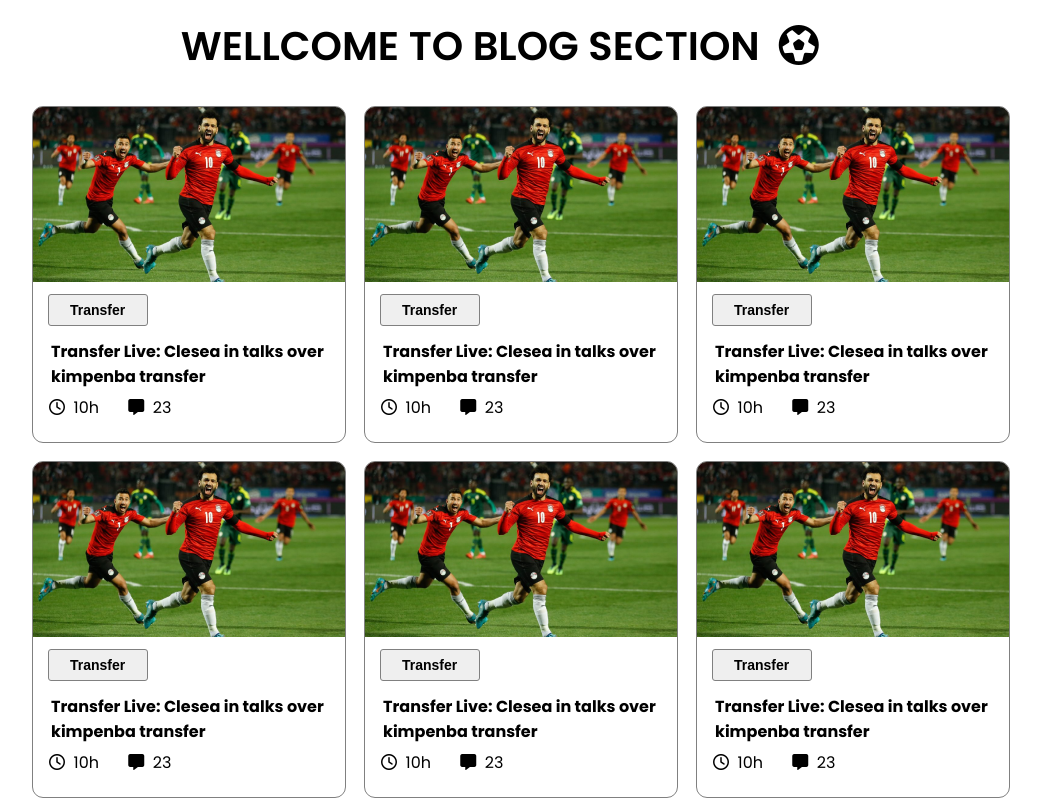
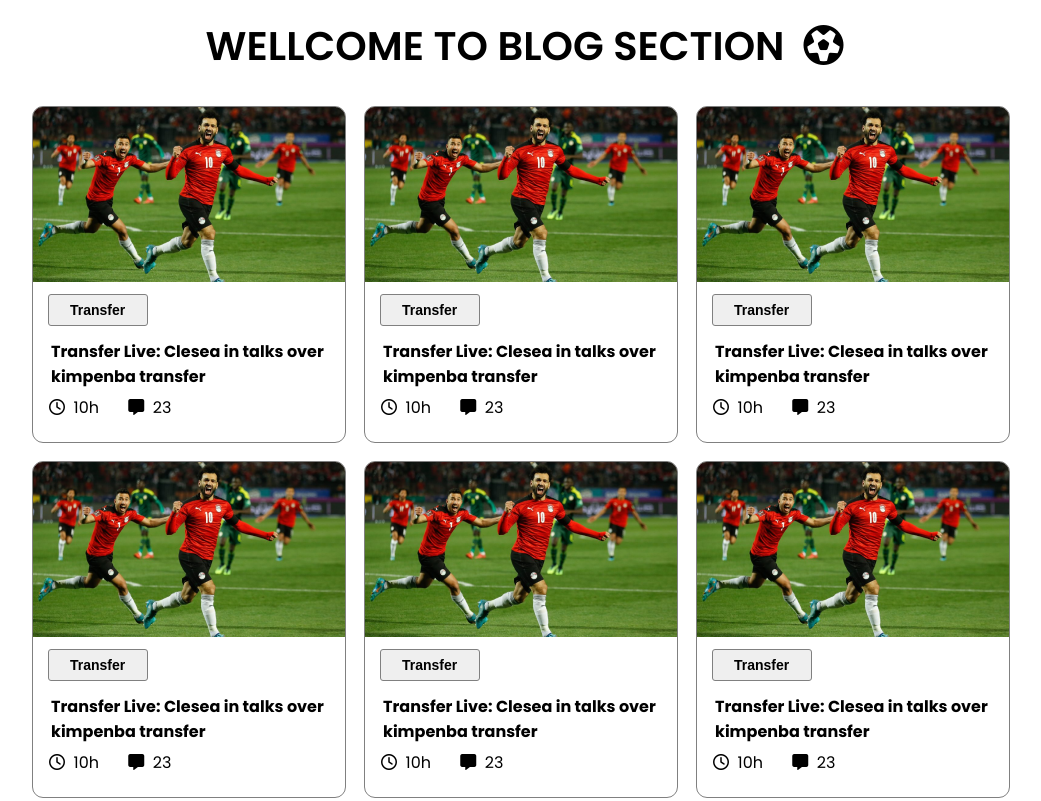
Before and after one commit to Pritom07/World-cup-Website, a plain HTML site: page blog.html in a window 1280 px wide. Shown: the top 801 px of the page, without its empty margins (112-1153 px from the left). Drawn offline with Linux system fonts and the light colour scheme.

Commit message:
experimental change

```diff
--- a/styles/blogcss.css
+++ b/styles/blogcss.css
@@ -21,7 +21,7 @@ body {
     font-size: 40px;
     font-weight: 600;
     margin-top: 16px;
-    margin-left: 22%;
+    margin-left: 24%;
 }
 
 /*------------------ Matche-previews section style----------------- */
```
